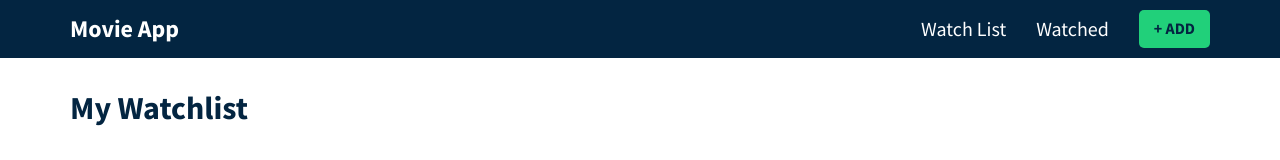
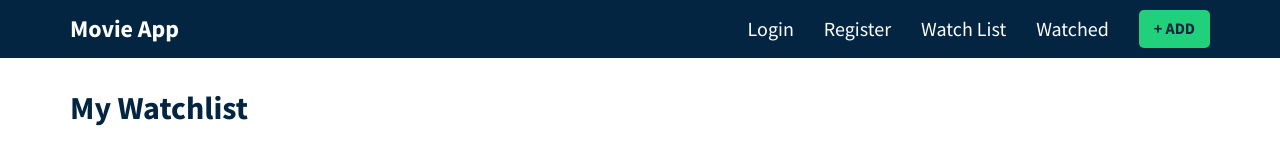
Before and after one commit to AlexxDv/movie-app-softuni-project, a React (Create React App) app: page / in a window 1280 px wide. Shown: the top 160 px of the page. Built offline with nearby package versions, Linux system fonts and the light colour scheme.

Commit message:
Watchlist moved

```diff
--- a/src/components/Header.js
+++ b/src/components/Header.js
@@ -11,6 +11,14 @@
                     </div>
 
                     <ul className="nav-links">
+                        <li>
+                            <Link to="/login">Login</Link>
+                        </li>
+
+                        <li>
+                            <Link to="/register">Register</Link>
+                        </li>
+
                         <li>
                             <Link to="/">Watch List</Link>
                         </li>
--- a/src/components/context/WatchListCard.js
+++ b/src/components/WatchListCard.js
@@ -1,5 +1,5 @@
 import React from 'react'
-import { MovieControler } from '../MovieControler'
+import { MovieControler } from './MovieControler'
 
 export const WatchListCard = ({ movie, type }) => {
     return (
--- a/src/components/Watched.js
+++ b/src/components/Watched.js
@@ -1,6 +1,6 @@
 import { React, useContext } from 'react'
 import { GlobalContext } from './context/GlobalState'
-import { WatchListCard } from './context/WatchListCard'
+import { WatchListCard } from './WatchListCard'
 
 
 export const Watched = () => {
--- a/src/components/Watchlist.js
+++ b/src/components/Watchlist.js
@@ -1,6 +1,6 @@
 import { React, useContext } from 'react'
 import { GlobalContext } from './context/GlobalState';
-import { WatchListCard } from './context/WatchListCard';
+import { WatchListCard } from './WatchListCard';
 
 export const Watchlist = () => {
   const { watchlist } = useContext(GlobalContext);
```
